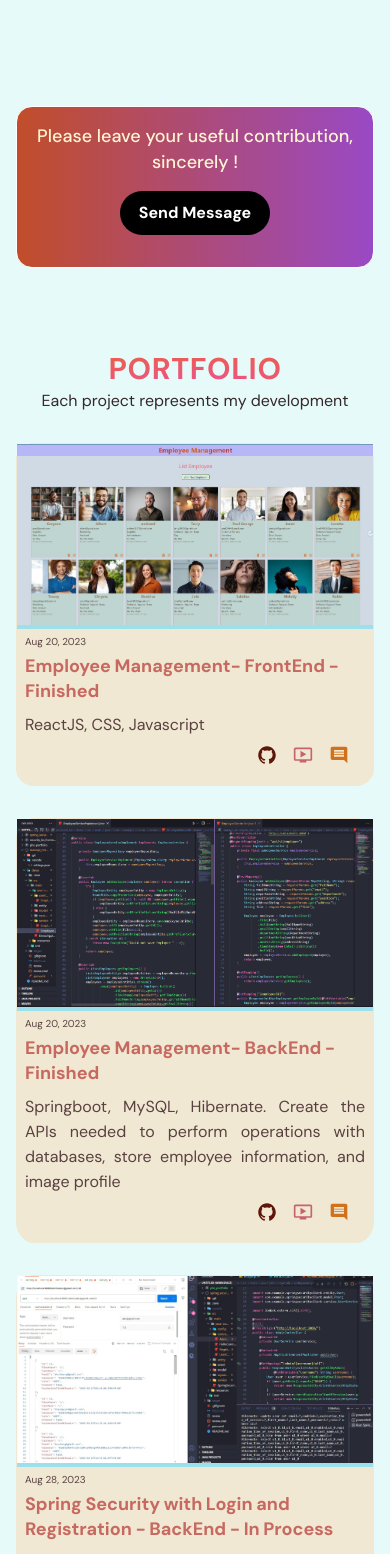
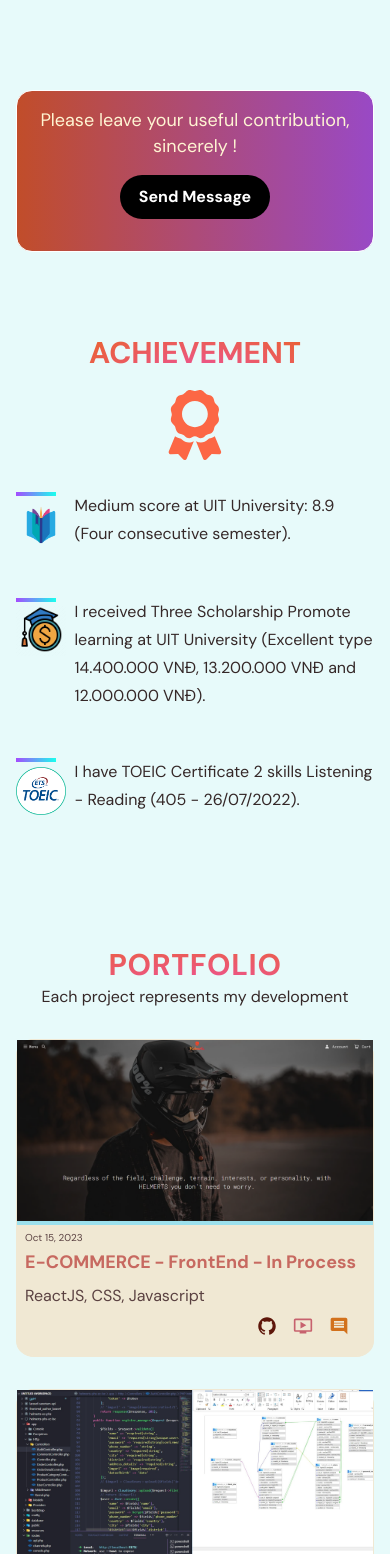
Before and after one commit to phuchs47203/portfolio-phs, a React (Vite) app: page / in a window 390 px wide. Shown: the part 1974-3528 px from the top of the page. Built offline with nearby package versions, Linux system fonts and the light colour scheme.

Commit message:
add project

```diff
--- a/src/App.css
+++ b/src/App.css
@@ -103,6 +103,13 @@ body {
     padding: 0rem 6rem;
 }
 
+.grid__gap {
+    display: flex;
+    flex-direction: column;
+    grid-gap: 5rem;
+    margin: 3rem 0rem;
+}
+
 .section__margin {
     margin: 4rem 6rem;
 }
--- a/src/App.jsx
+++ b/src/App.jsx
@@ -13,11 +13,11 @@ const App = () => {
         <Header />
         <About />
       </div>
-      <div className='section__padding'>
+      <div className='section__padding grid__gap'>
         <Skills />
         <CTA />
+        <Achievement />
         <Portfolio />
-        <Achievement />
         <Comment />
       </div>
       <Footer />
--- a/src/components/cta/cta.css
+++ b/src/components/cta/cta.css
@@ -15,13 +15,11 @@
     padding: 2rem 3rem;
     border-radius: 1rem;
     background: var(--gradient-bg);
-    margin-top: 6rem;
-    margin-bottom: 5rem;
 }
 
 .pflo__cta-content p {
     font-family: var(--font-family);
-    font-weight: 500;
+    font-weight: 400;
     font-size: 28px;
     line-height: 40px;
     color: rgb(255, 245, 211);
@@ -85,14 +83,13 @@
     }
 
     .pflo__cta {
-        padding: 2rem;
+        padding: 1.5rem;
     }
 }
 
 @media screen and (max-width:600px) {
     .pflo__cta {
         padding: 1rem;
-        margin-top: 6rem;
     }
 
     .pflo__cta-content p {
--- a/src/container/Achievement/achievement.css
+++ b/src/container/Achievement/achievement.css
@@ -3,7 +3,6 @@
     flex-direction: column;
     justify-content: center;
     align-items: center;
-    margin: 6rem 0rem;
 }
 
 .pflo__achiev-heading {
@@ -11,7 +10,7 @@
     justify-content: center;
     align-items: center;
     flex-direction: column;
-    margin-bottom: 4rem;
+    margin-bottom: 3rem;
 }
 
 .pflo__achiev-heading h1 {
@@ -48,10 +47,6 @@
         height: 70px;
     }
 
-    .pflo__achiev {
-        margin: 3rem 0rem;
-    }
-
     .pflo__achiev-heading h1 {
         font-size: 30px;
         line-height: 42px;
@@ -60,11 +55,9 @@
 
 @media screen and (max-width:450px) {
 
-
-
     .pflo__achiev-heading {
         margin-top: 0;
-        margin-bottom: 3rem;
+        margin-bottom: 2rem;
     }
 }
 
--- a/src/container/Comment/comment.css
+++ b/src/container/Comment/comment.css
@@ -3,7 +3,6 @@
     flex-direction: column;
     justify-content: center;
     align-items: center;
-    margin-bottom: 6rem;
     border: none;
 
 }
@@ -29,20 +28,24 @@
 .pflo__comment-content input {
     margin-bottom: 1rem;
     padding: 1.5rem 1rem;
-    border-radius: 1rem;
+    border-radius: 0.5rem;
     font-size: 16px;
     width: 100%;
+    letter-spacing: 0.02rem;
+    color: var(--color-p);
     font-family: var(--font-family);
     border: 0.2px solid rgb(192, 192, 192);
     outline: none;
 }
 
 .pflo__comment-content textarea {
-    border-radius: 1rem;
+    border-radius: 0.5rem;
     font-size: 16px;
     width: 100%;
     font-family: var(--font-family);
     padding: 1rem;
+    color: var(--color-p);
+    letter-spacing: 0.02rem;
     margin-bottom: 1rem;
     border: 0.2px solid rgb(192, 192, 192);
     outline: none;
--- a/src/container/Portfolio/Portfolio.jsx
+++ b/src/container/Portfolio/Portfolio.jsx
@@ -3,7 +3,32 @@ import './portfolio.css';
 import images from '../../constants/images';
 import { Artical } from '../../components';
 const projectDATA = [
-
+    {
+        urlimg: images.helmerts_fe,
+        date: 'Oct 15, 2023',
+        title: 'E-COMMERCE - FrontEnd - In Process',
+        description: 'ReactJS, CSS, Javascript',
+        srccode: 'https://github.com/phuchs47203/helmerts-ec-phs',
+        democode: 'https://drive.google.com/file/d/1GN0pAjsYqGvt2MYgaMsOZn_OP2quZdOY/view?usp=sharing',
+        commen: '#comment'
+    }, {
+        urlimg: images.helmerts_be,
+        date: 'Oct 15, 2023',
+        title: 'E-COMMERCE - BackEnd - In Process',
+        description: 'Laravel Framework-PHP, Xampp-MySQL',
+        srccode: 'https://github.com/phuchs47203/helmerts-phs-ec-be',
+        democode: 'https://drive.google.com/file/d/1GN0pAjsYqGvt2MYgaMsOZn_OP2quZdOY/view?usp=sharing',
+        commen: '#comment'
+    },
+    {
+        urlimg: images.login_security,
+        date: 'Aug 28, 2023',
+        title: 'Spring Security with Login and Registration - BackEnd - In Process',
+        description: 'Springboot, Spring Security, MySQL, Hibernate. Authentication and Authorization to Java applications. Complete Registration Flow with Email Verification, Resend Email Verification Code, Forgot Password, Change Password, and Login Functionality',
+        srccode: 'https://github.com/phuchs47203/spring_security_client_basic_token.git',
+        democode: '',
+        commen: '#comment'
+    },
     {
         urlimg: images.employee_fe,
         date: 'Aug 20, 2023',
@@ -22,15 +47,7 @@ const projectDATA = [
         democode: '',
         commen: '#comment'
     },
-    {
-        urlimg: images.login_security,
-        date: 'Aug 28, 2023',
-        title: 'Spring Security with Login and Registration - BackEnd - In Process',
-        description: 'Springboot, Spring Security, MySQL, Hibernate. Authentication and Authorization to Java applications. Complete Registration Flow with Email Verification, Resend Email Verification Code, Forgot Password, Change Password, and Login Functionality',
-        srccode: 'https://github.com/phuchs47203/spring_security_client_basic_token.git',
-        democode: '',
-        commen: '#comment'
-    },
+
     {
         urlimg: images.pfloimg,
         date: 'Aug 04, 2023',
```
Also changed, not shown: src/constants/images.js (+6 -1 lines), src/assets/helmerts-ecommerce.png (added), src/assets/helmerts_be.jpg (added).
